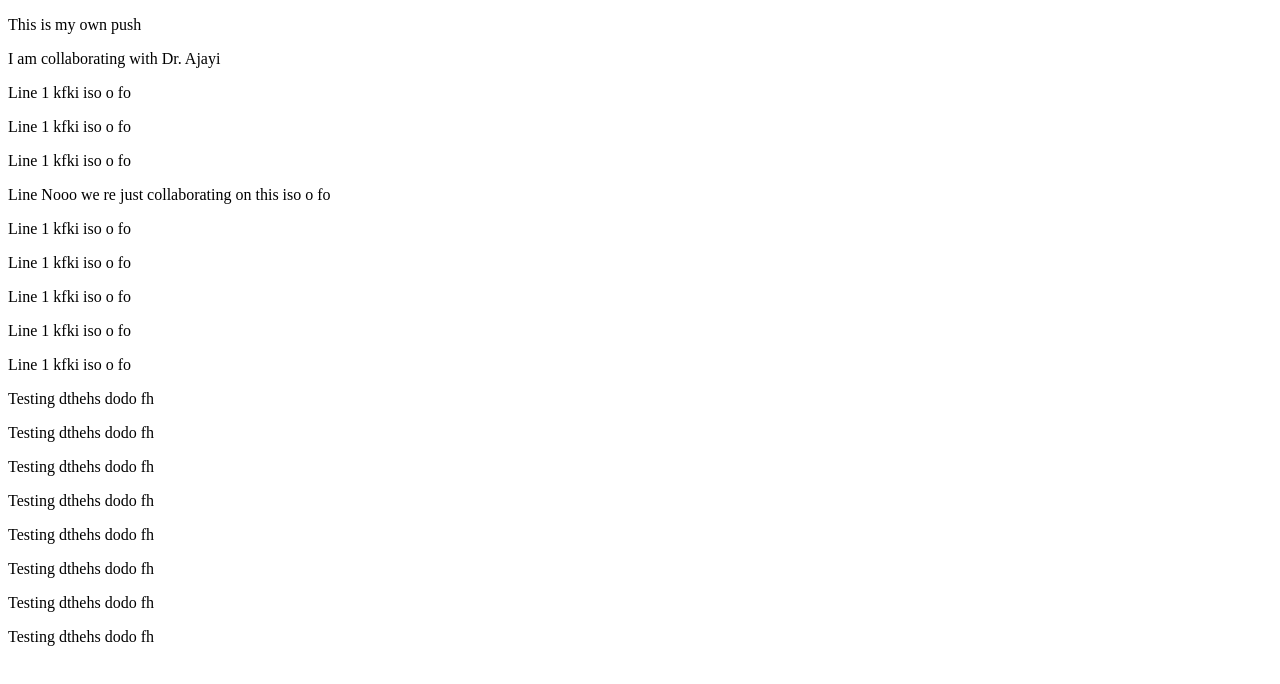
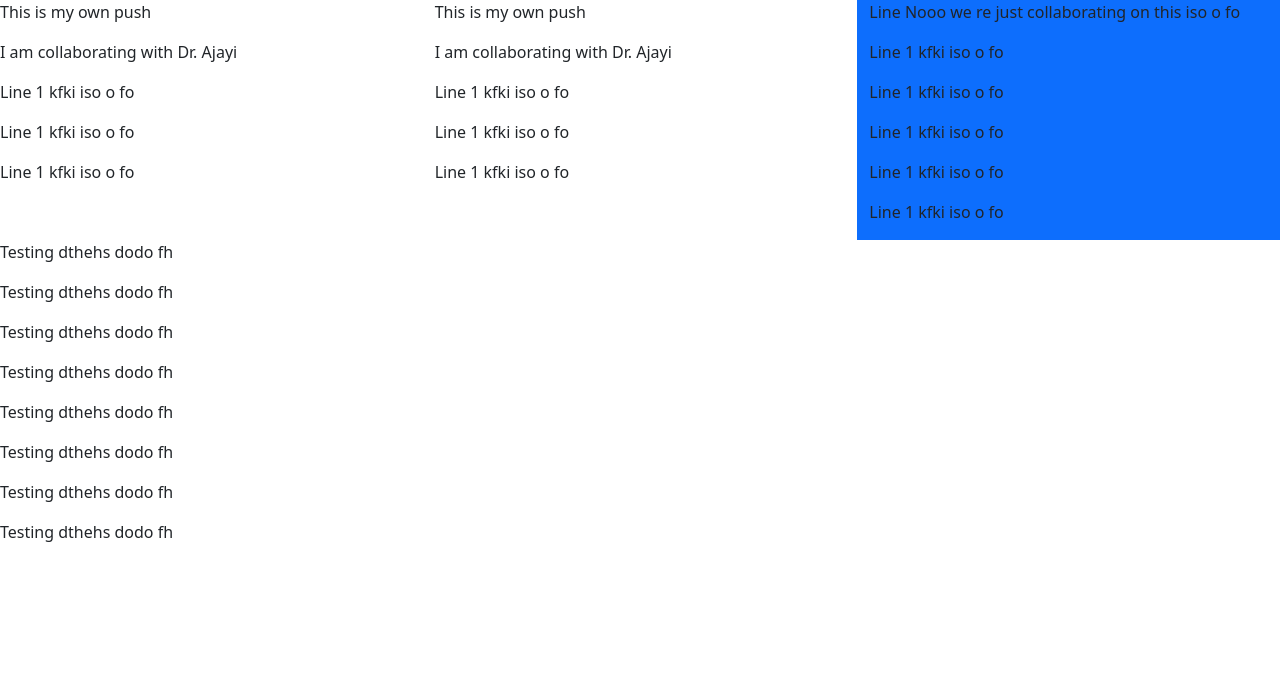
Before and after one commit to olutayoajayi/Tutorial, a plain HTML site: page Assignment/testinggit.html in a window 1280 px wide. Drawn offline with nearby package versions, Linux system fonts and the light colour scheme.

Commit message:
new addition

```diff
--- a/Assignment/testinggit.html
+++ b/Assignment/testinggit.html
@@ -5,19 +5,35 @@
     <meta http-equiv="X-UA-Compatible" content="IE=edge">
     <meta name="viewport" content="width=device-width, initial-scale=1.0">
     <title>This is a new file to test git</title>
-</head>
+    <link href="https://cdn.jsdelivr.net/npm/bootstrap@5.3.0/dist/css/bootstrap.min.css" rel="stylesheet" integrity="sha384-9ndCyUaIbzAi2FUVXJi0CjmCapSmO7SnpJef0486qhLnuZ2cdeRhO02iuK6FUUVM" crossorigin="anonymous"></head>
 <body>
+    <div class="row">
+        <div class="col-4">
             <p>This is my own push</p>
             <p>I am collaborating with Dr. Ajayi</p>
             <p>Line 1  kfki iso o fo</p>
             <p>Line 1  kfki iso o fo</p>
             <p>Line 1  kfki iso o fo</p>
+
+        </div>
+        <div class="col-4">
+            <p>This is my own push</p>
+            <p>I am collaborating with Dr. Ajayi</p>
+            <p>Line 1  kfki iso o fo</p>
+            <p>Line 1  kfki iso o fo</p>
+            <p>Line 1  kfki iso o fo</p>
+
+        </div>
+        <div class="col-4 bg-primary bg-subtle">
             <p>Line Nooo we re just collaborating on this iso o fo</p>
             <p>Line 1  kfki iso o fo</p>
             <p>Line 1  kfki iso o fo</p>
             <p>Line 1  kfki iso o fo</p>
             <p>Line 1  kfki iso o fo</p>
             <p>Line 1  kfki iso o fo</p>
+
+        </div>
+    </div>
 
     <p>Testing dthehs dodo fh </p>
     <p>Testing dthehs dodo fh </p>
```
Also changed, not shown: 2 other files. Lines whose indentation alone changed are shown as unchanged.
